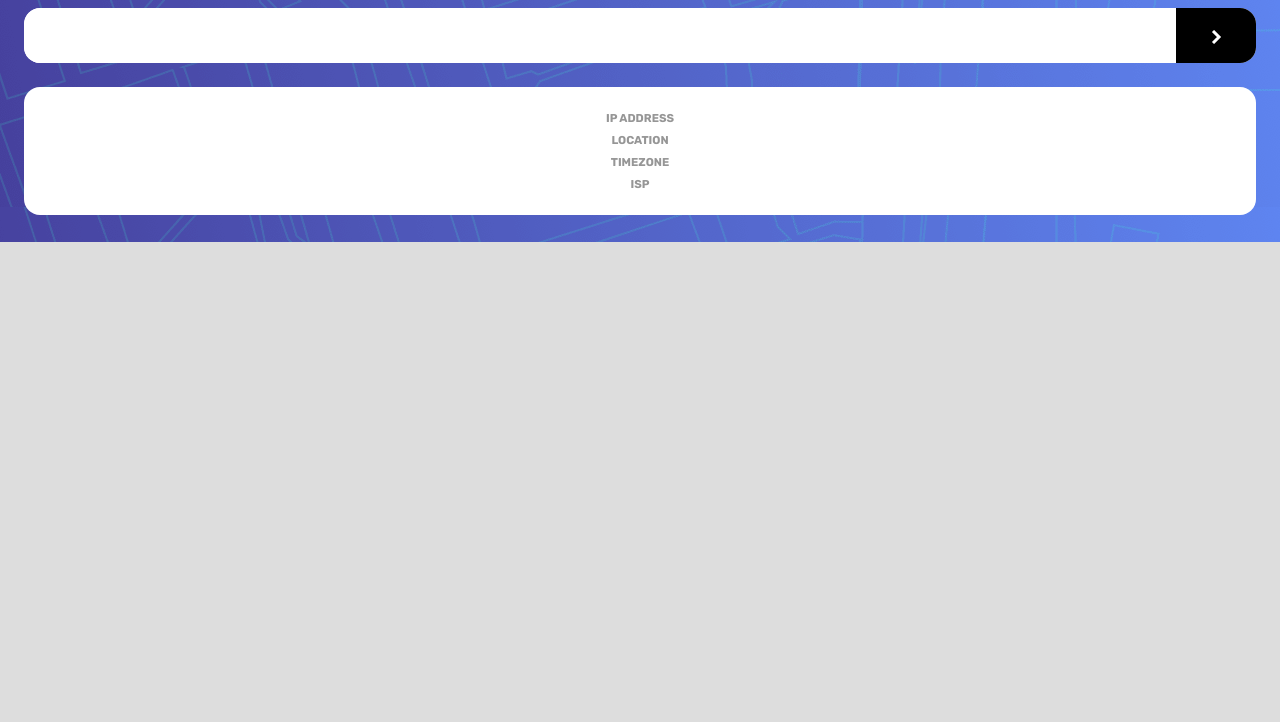
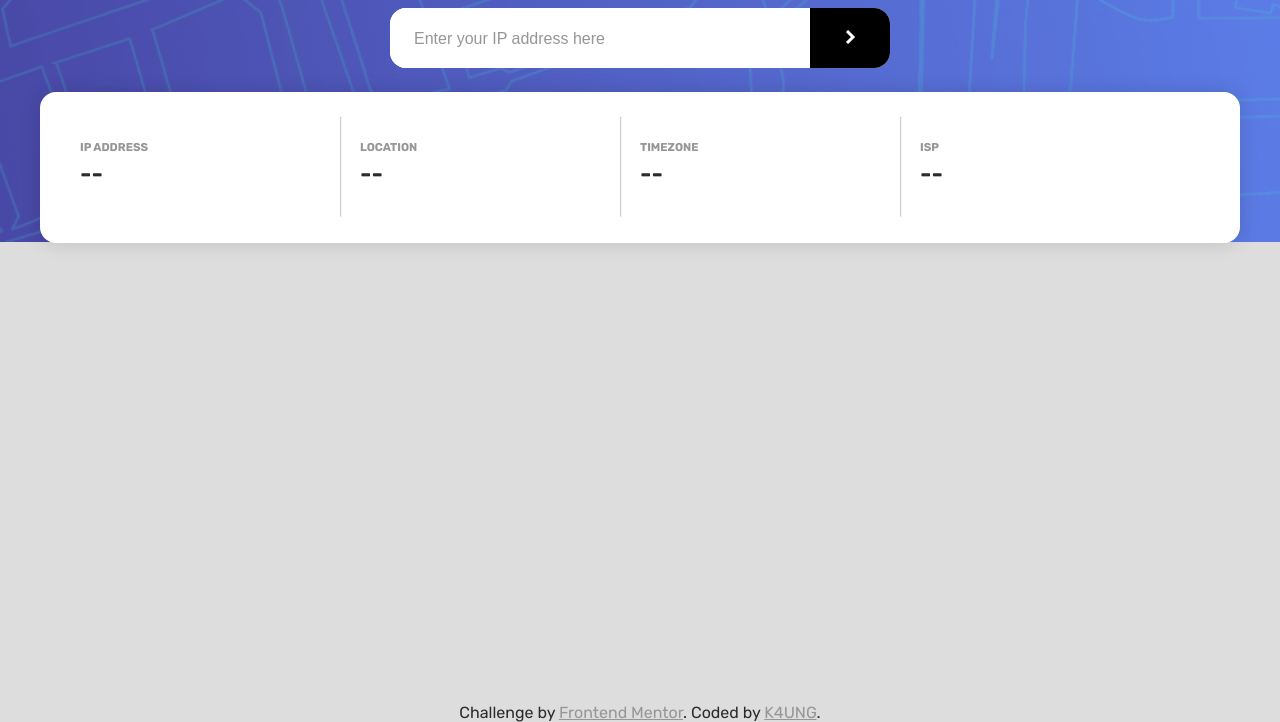
Before and after one commit to K4UNG/project-19-ip-address-tracker-frontendmentor, a plain HTML site: page index.html in a window 1280 px wide. Shown: the part 78-800 px from the top of the page. Drawn offline with nearby package versions, Linux system fonts and the light colour scheme.

Commit message:
first finished version

```diff
--- a/index.html
+++ b/index.html
@@ -26,35 +26,38 @@
     </div>
 
     <form action="">
-      <input type="text">
+      <input type="text" placeholder="Enter your IP address here">
       <button aria-label="submit button" type="submit"><img src="images/icon-arrow.svg" alt=""></button>
     </form>
 
     <div class="info">
       <div class="container">
         <h2>ip address</h2>
-        <p id="ip"></p>
+        <p id="ip">--</p>
       </div>
       <div class="container">
+        <hr>
         <h2>location</h2>
-        <p id="location"></p>
+        <p id="location">--</p>
       </div>
       <div class="container">
+        <hr>
         <h2>timezone</h2>
-        <p id="time"></p>
+        <p id="time">--</p>
       </div>
       <div class="container">
+        <hr>
         <h2>isp</h2>
-        <p id="isp"></p>
+        <p id="isp">--</p>
       </div>
     </div>
 
   </main>
 
-  <!-- <div class="attribution">
+  <footer class="attribution">
     Challenge by <a href="https://www.frontendmentor.io?ref=challenge" target="_blank">Frontend Mentor</a>.
-    Coded by <a href="#">Your Name Here</a>.
-  </div> -->
+    Coded by <a href="https://www.github.com/k4ung4">K4UNG</a>.
+  </footer>
   <script type="application/javascript" src="script.js"></script>
   <script type="application/javascript" src="https://api.ipify.org?format=jsonp&callback=getIP"></script>
 
--- a/style.css
+++ b/style.css
@@ -24,6 +24,7 @@
 body {
     font-family: 'Rubik', sans-serif;
     color: var(--clr-neutral-800);
+    position: relative;
 }
 
 main {
@@ -44,6 +45,7 @@ main {
 .top {
     height: var(--top-height);
     background-image: url(images/pattern-bg.png);
+    background-size: cover;
     background-position: center;
 }
 
@@ -60,12 +62,12 @@ main h1 {
 
 form {
     width: 100%;
-    height: 55px;
+    max-width: 500px;
+    height: auto;
     border-radius: var(--border);
     display: grid;
     grid-template-columns: auto 80px;
-    overflow: hidden;
-    margin: 1.5em 0;
+    margin: 1.5em auto;
     background-color: white;
 }
 
@@ -78,9 +80,16 @@ form input {
     font-size: 1.2rem;
 }
 
+form input::placeholder {
+    color: var(--clr-neutral-600);
+    font-size: 1rem;
+}
+
 form button {
     width: 100%;
     height: 60px;
+    border-top-right-radius: var(--border);
+    border-bottom-right-radius: var(--border);
     background-color: black;
     border: none;
     transition: .2s ease;
@@ -88,19 +97,31 @@ form button {
 }
 
 form button:hover {
-    opacity: .8;
+    opacity: .8
+}
+
+form>*:focus {
+    outline: 2px solid black;
+    outline-offset: 2px;
 }
 
 .info {
-    /* display: none; */
+    max-width: 1200px;
     text-align: center;
     background: white;
     border-radius: var(--border);
     padding: 1rem;
+    margin: auto;
+    box-shadow: 0 0 20px #0002;
+}
+
+hr {
+    display: none;
 }
 
 .info .container {
     margin: .5em 0;
+    position: relative;
 }
 
 .info h2 {
@@ -115,3 +136,46 @@ form button:hover {
     font-size: 1.5rem;
     line-height: 1.7;
 }
+
+footer {
+    position: absolute;
+    bottom: 0;
+    left: 50%;
+    transform: translateX(-50%);
+}
+
+footer a {
+    color: var(--clr-neutral-600);
+}
+
+@media (min-width: 800px) {
+    .info {
+        display: grid;
+        grid-template-columns: 1fr 1fr;
+        text-align: start;
+        padding: 2.5em;
+    }
+}
+
+@media (min-width: 1100px) {
+    .info {
+        display: grid;
+        grid-template-columns: repeat(4, 1fr);
+    }
+
+    .info p {
+        max-width: 15ch;
+    }
+
+    hr {
+        display: unset;
+        position: absolute;
+        height: 100px;
+        align-self: center;
+        left: -20px;
+        top: 50%;
+        transform: translateY(-50%);
+        width: 1px;
+        opacity: .5;
+    }
+}
```
